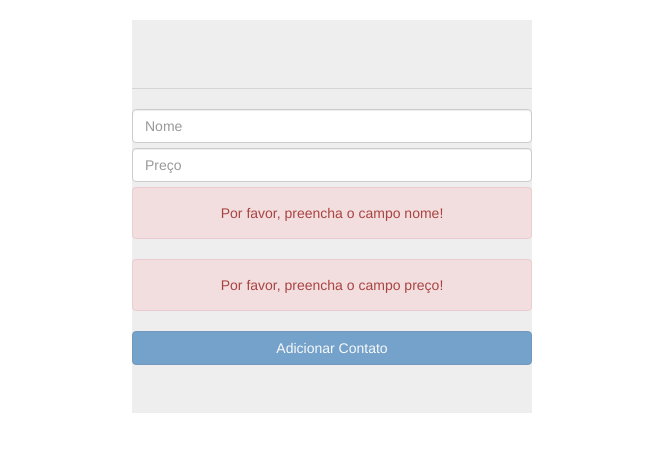
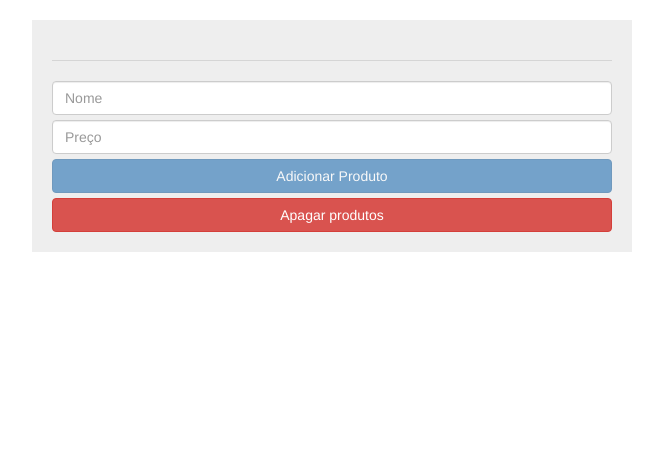
Before and after one commit to tainahemmanuele/food10-admin-client, a website: page index.html in a window 1280 px wide. Shown: the whole page, without its empty margins (308-971 px from the left). Drawn offline with nearby package versions, Linux system fonts and the light colour scheme; no server answers.

Commit message:
Added method for delete product

```diff
--- a/index.html
+++ b/index.html
@@ -14,11 +14,12 @@
 
     <style>
 		.jumbotron {
-			width: 400px;
+			width: 600px;
 			text-align: center;
 			margin-top: 20px;
 			margin-left: auto;
 			margin-right: auto;
+			padding: 20px;
 		}
 		h3 {
 			margin-bottom: 30px;
@@ -43,9 +44,9 @@
 		<table ng-show="products.length > 0" class="table">
 			<tr>
 				<th></th>
+
 				<th>Nome</th>
 				<th>Preço</th>
-				<th></th>
 			</tr>
 			<tr ng-class="{'selecionado negrito': product.selected}" ng-repeat="product in products">
 				<td><input type="checkbox" ng-model="product.selected"/></td>
@@ -59,17 +60,16 @@
 			<input class="form-control" type="number" ng-model="product.price" name="preco" placeholder="Preço" ng-required="true"/>
 		</form>
 
-		<div ng-messages="contatoForm.nome.$error.required && contatoForm.nome.$dirty" class="alert alert-danger">
+		<!--<div ng-messages="contatoForm.nome.$error.required && contatoForm.nome.$dirty" class="alert alert-danger">
 				Por favor, preencha o campo nome!
 		</div>
 
         <div ng-messages="contatoForm.preco.$error.required && contatoForm.preco.$dirty" class="alert alert-danger">
 				Por favor, preencha o campo preço!
-		</div>
+		</div>-->
 
-		<button class="btn btn-primary btn-block" ng-click="createProduct()" ng-disabled="contatoForm.$invalid">Adicionar Contato</button>
-		<!--<button class="btn btn-danger btn-block" ng-click="apagarContatos(contatos)" ng-if="isContatoSelecionado(contatos)">Apagar Contatos</button>-->
+		<button class="btn btn-primary btn-block" ng-click="createProduct()" ng-disabled="contatoForm.$invalid">Adicionar Produto</button>
+		<button class="btn btn-danger btn-block" ng-click="apagarProdutos()">Apagar produtos</button>
 	</div>
-
 </body>
 </html>
--- a/js/controller.js
+++ b/js/controller.js
@@ -21,4 +21,12 @@ app.controller('products', ($scope, $http) => {
             delete $scope.product;
         });
     };
+
+    $scope.apagarProdutos = () => {
+        $scope.products.forEach(product => {
+            if(product.selected) {
+                $http.delete(products.concat('/', product.id)).then(res => $scope.products = $scope.products.filter(p => p.id != product.id));
+            }
+        });
+    };
 });
```
